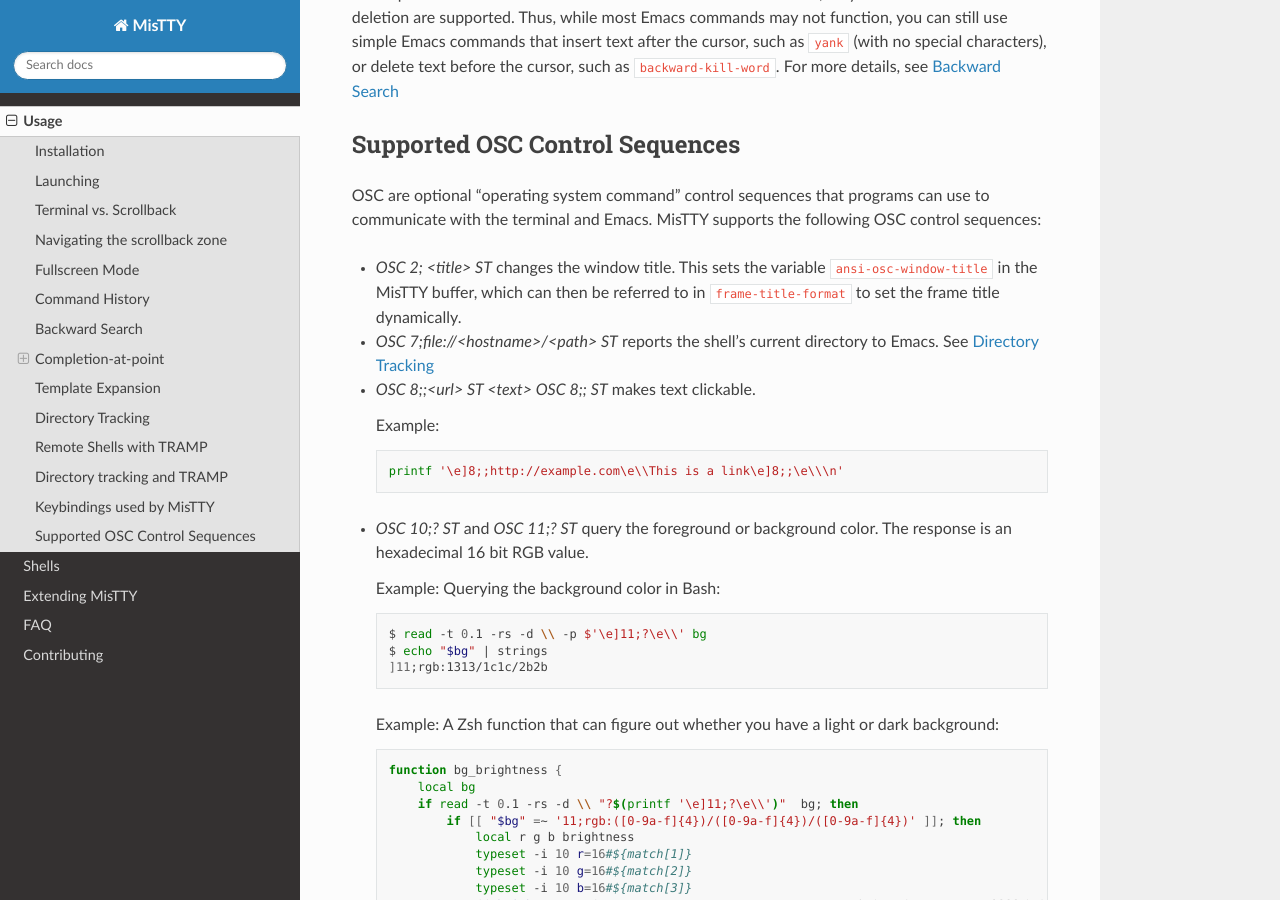
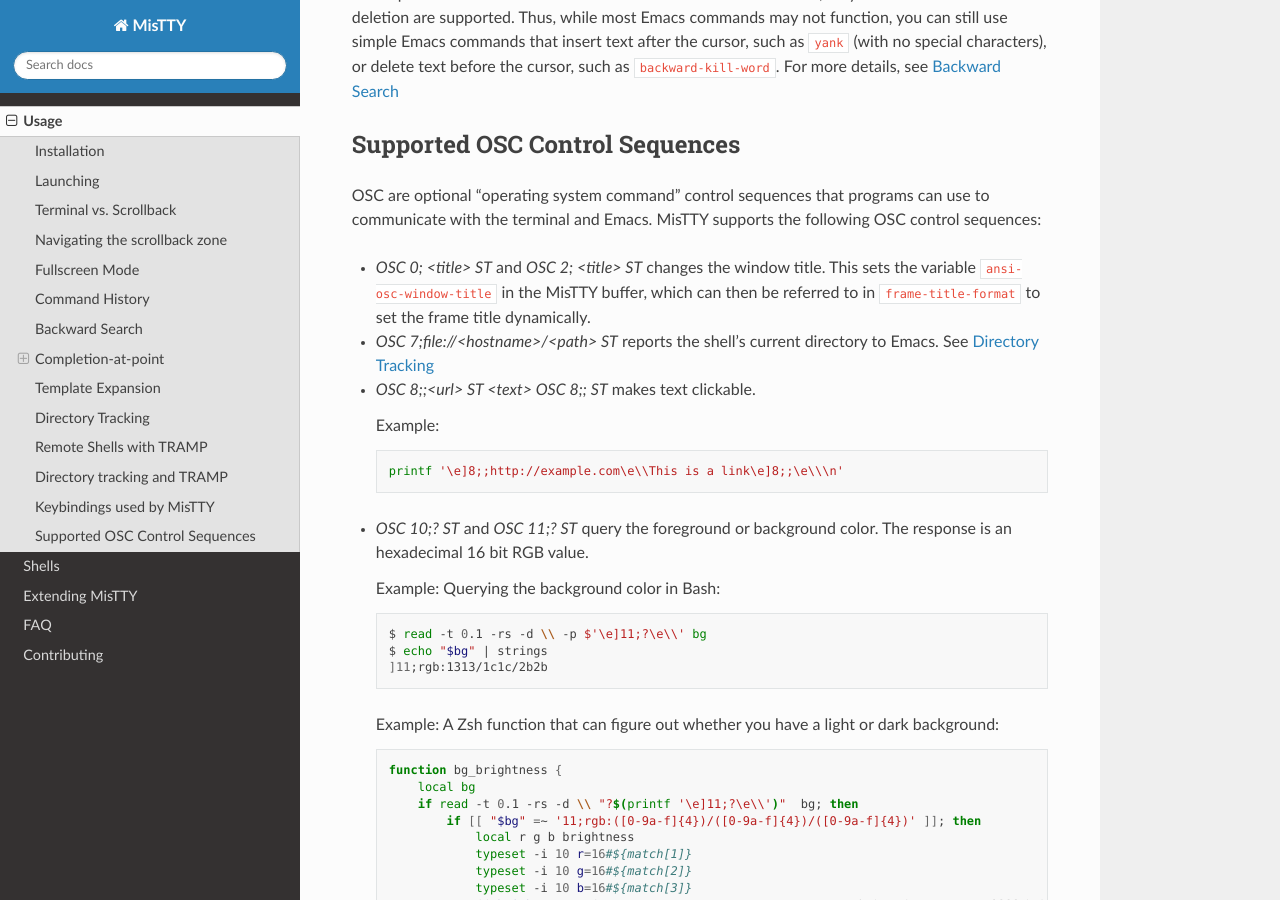
Before and after one commit to szermatt/mistty, a Sphinx documentation site: the page built from docs/source/usage.rst, in a window 1280 px wide and 900 px high, scrolled down 10491 px. Built offline with Sphinx 7.4.7 and the Read the Docs theme 3.1.0, drawn with Linux system fonts in a browser that asks for light colours.

Commit message:
docs: Document support for OSC 0.

```diff
--- a/docs/source/usage.rst
+++ b/docs/source/usage.rst
@@ -651,10 +651,10 @@
 programs can use to communicate with the terminal and Emacs. MisTTY
 supports the following OSC control sequences:
 
-- *OSC 2; <title> ST* changes the window title. This sets the variable
-  ``ansi-osc-window-title`` in the MisTTY buffer, which can then be
-  referred to in ``frame-title-format`` to set the frame title
-  dynamically.
+- *OSC 0; <title> ST* and *OSC 2; <title> ST* changes the window
+  title. This sets the variable ``ansi-osc-window-title`` in the
+  MisTTY buffer, which can then be referred to in
+  ``frame-title-format`` to set the frame title dynamically.
 
 - *OSC 7;file://<hostname>/<path> ST* reports the shell's current
   directory to Emacs. See :ref:`dirtrack`
```
Also changed, not shown: 1 other file.
